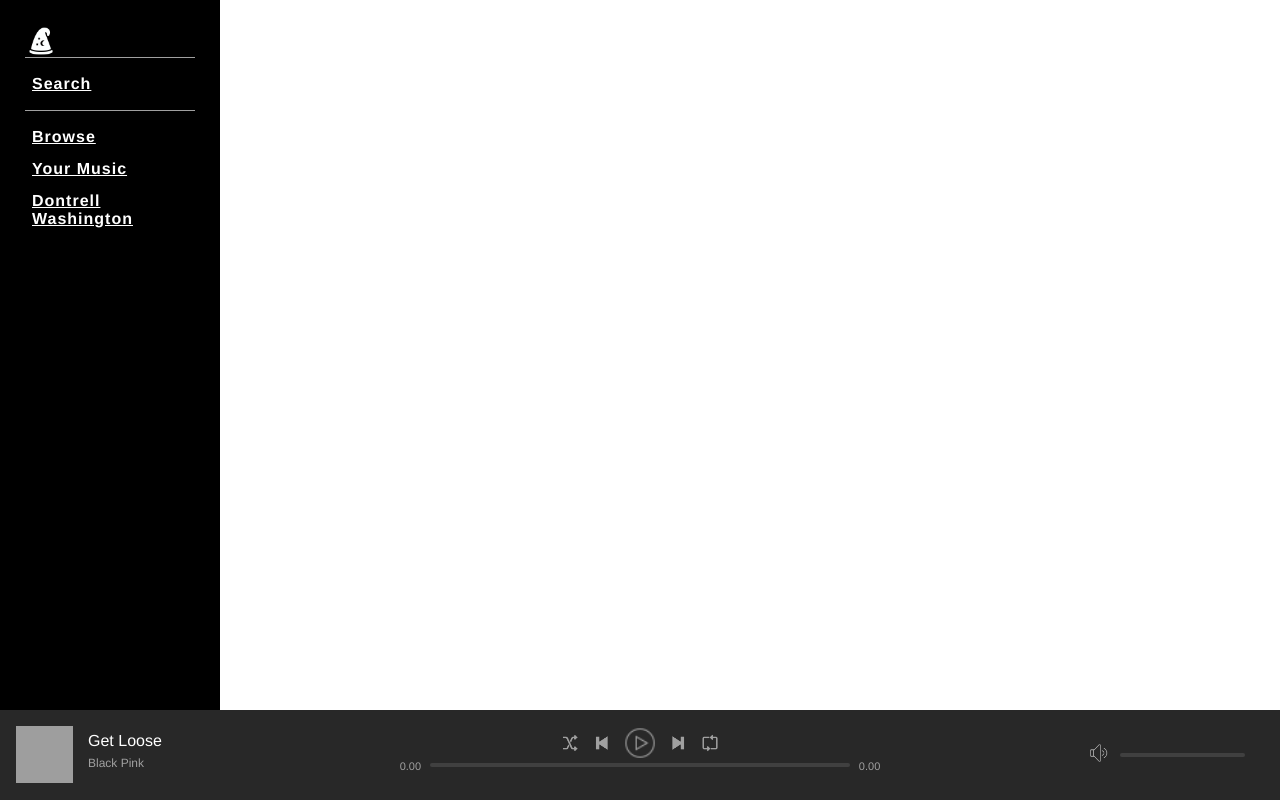
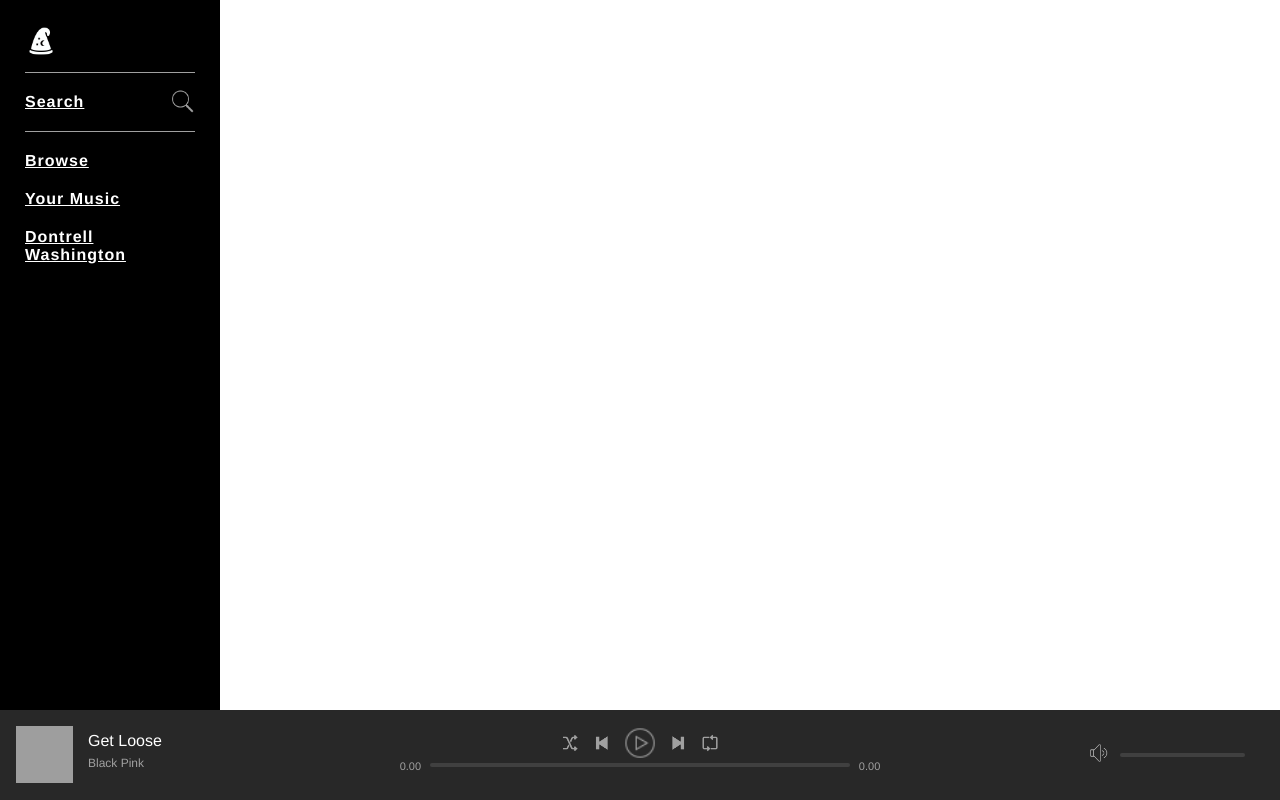
Before and after one commit to dontrellthedeveloper/Instrumental-Website, a PHP site: page / in a window 1280 px wide. Run offline with PHP 8.4, Linux system fonts and the light colour scheme; the visitor is signed in with stand-in values (Sample User, id 1); grey boxes are pictures that could not be loaded.

Commit message:
Added Navigation Search Icon

```diff
--- a/assets/css/style.css
+++ b/assets/css/style.css
@@ -164,6 +164,10 @@ html, body {
     -ms-flex-direction: column;
 }
 
+.logo {
+    margin-bottom: 15px;
+}
+
 .logo img {
     width: 32px;
 }
@@ -174,9 +178,17 @@ html, body {
 }
 
 .navItem {
-    padding:  7px;
+    padding:  10px 0;
     font-size: 16px;
     font-weight: 700;
     display: block;
     letter-spacing: 1px;
+    position: relative;
 }
+
+.navItemLink .icon {
+    position: absolute;
+    right: 0;
+    top: 6px;
+    width: 25px;
+}
--- a/index.php
+++ b/index.php
@@ -33,7 +33,9 @@ if (isset($_SESSION['userLoggedIn'])) {
                     <div class="group">
 
                         <div class="navItem">
-                            <a href="search.php" class="navItemLink">Search</a>
+                            <a href="search.php" class="navItemLink">Search
+                                <img src="assets/images/icons/search.png" class="icon" alt="Search">
+                            </a>
                         </div>
 
                     </div>
```
